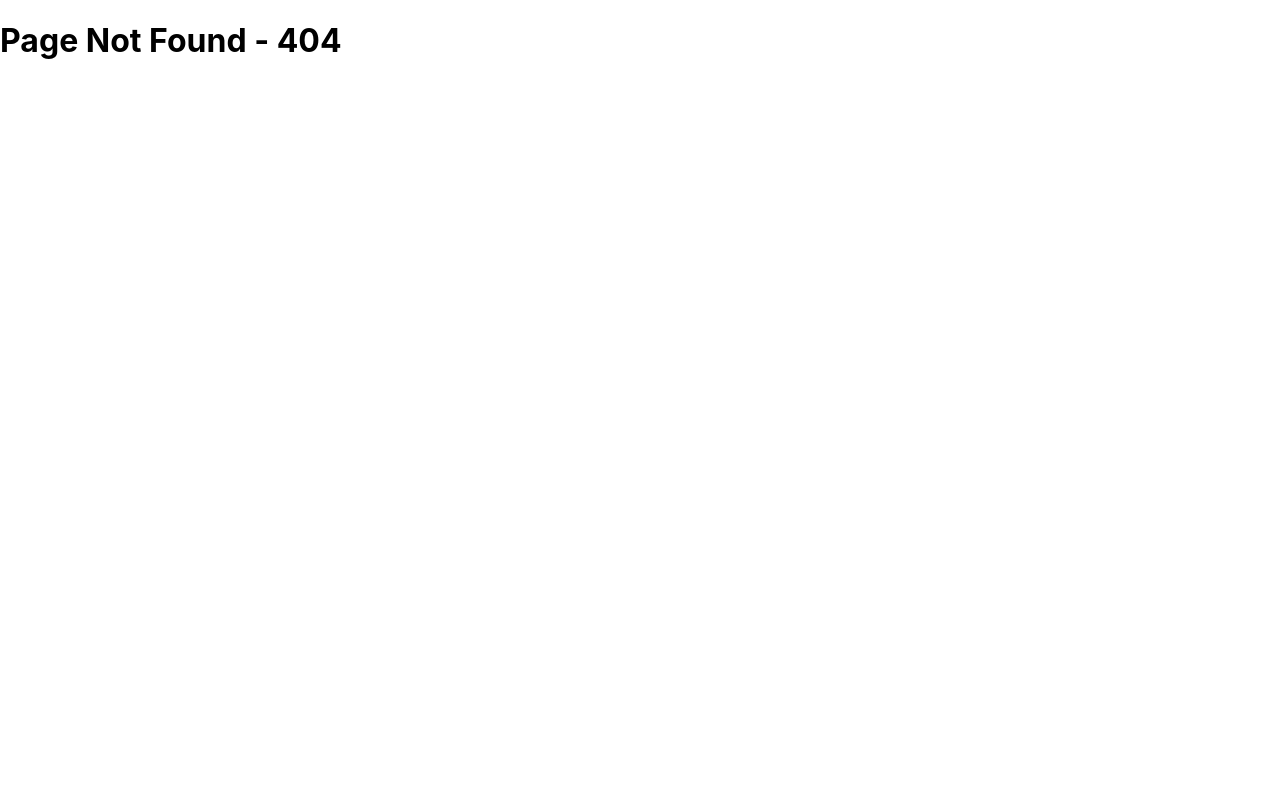
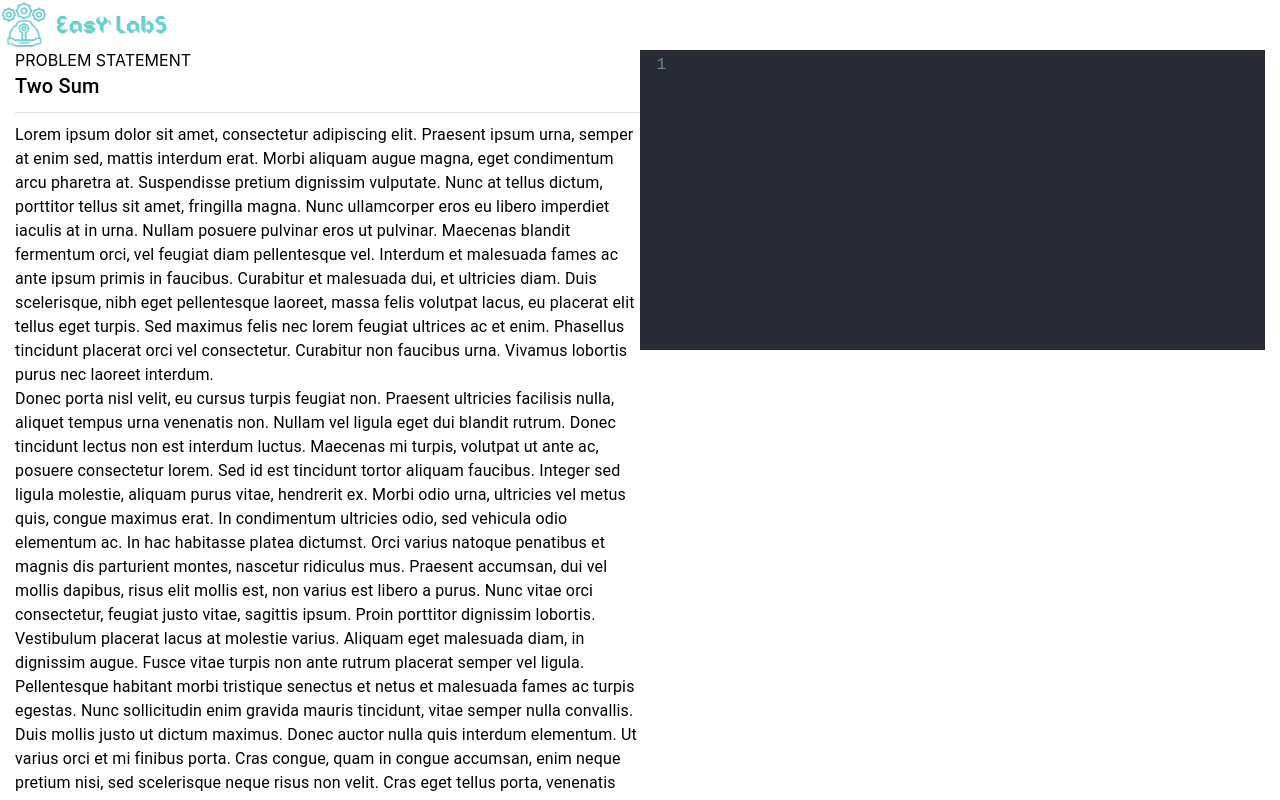
Before and after one commit to rajraman786/EasY-LabS, a React (Create React App) app in the folder client/: page /problem/1 in a window 1280 px wide. Before the commit this address had no page. Built offline with nearby package versions, Linux system fonts and the light colour scheme; the HTML template or start-up script is replaced by a standard one.

Commit message:
Editor page UI

```diff
--- a/client/package.json
+++ b/client/package.json
@@ -10,6 +10,7 @@
     "@testing-library/react": "^13.1.1",
     "@testing-library/user-event": "^13.5.0",
     "axios": "^0.27.2",
+    "codemirror": "^5.65.3",
     "react": "^18.1.0",
     "react-dom": "^18.1.0",
     "react-icons": "^4.3.1",
--- /dev/null
+++ b/client/src/components/CodeEditor/CodeEditor.css
@@ -0,0 +1,5 @@
+.CodeMirror {
+    font-size: 16px;
+    line-height: 1.4;
+    /* padding-top: 20px; */
+}
--- /dev/null
+++ b/client/src/components/CodeEditor/CodeEditor.jsx
@@ -0,0 +1,28 @@
+import { useEffect } from "react";
+import Codemirror from "codemirror";
+import "codemirror/lib/codemirror.css";
+import "codemirror/theme/dracula.css";
+import "codemirror/mode/javascript/javascript";
+import "codemirror/addon/edit/closetag";
+import "codemirror/addon/edit/closebrackets";
+import "./CodeEditor.css";
+
+const CodeEditor = ({ props }) => {
+    useEffect(() => {
+        const init = async () => {
+            await Codemirror.fromTextArea(document.getElementById("code-editor"), {
+                mode: { name: "javascript", json: true },
+                theme: "dracula",
+                autoCloseTags: true,
+                autoCloseBrackets: true,
+                lineNumbers: true,
+            });
+        };
+
+        init();
+    }, []);
+
+    return <textarea id="code-editor"></textarea>;
+};
+
+export default CodeEditor;
--- /dev/null
+++ b/client/src/components/CodeEditor/index.js
@@ -0,0 +1 @@
+export { default } from "./CodeEditor";
--- /dev/null
+++ b/client/src/pages/ProblemEditor/ProblemEditor.jsx
@@ -0,0 +1,80 @@
+import { Divider, Grid, Typography } from "@mui/material";
+import CodeEditor from "../../components/CodeEditor";
+import Logo from "../../assets/long-logo.png";
+
+const ProblemEditor = (props) => {
+    return (
+        <>
+            <div style={{ height: "50px" }}>
+                <img src={Logo} alt="logo" height="100%" />
+            </div>
+            <Grid
+                container
+                // rowSpacing={{ xs: 0, md: 0, lg: 0 }}
+                // columnSpacing={4}
+                justifyContent="center"
+                sx={{ height: "calc(100vh - 50px)", padding: "0 15px" }}
+            >
+                <Grid item xs={12} md={6} sx={{ overflowY: "scroll", height: "100%" }}>
+                    PROBLEM STATEMENT
+                    <Typography variant="h6">{"Two Sum"}</Typography>
+                    <Divider sx={{ margin: "10px 0" }} />
+                    <Typography>
+                        Lorem ipsum dolor sit amet, consectetur adipiscing elit. Praesent ipsum
+                        urna, semper at enim sed, mattis interdum erat. Morbi aliquam augue magna,
+                        eget condimentum arcu pharetra at. Suspendisse pretium dignissim vulputate.
+                        Nunc at tellus dictum, porttitor tellus sit amet, fringilla magna. Nunc
+                        ullamcorper eros eu libero imperdiet iaculis at in urna. Nullam posuere
+                        pulvinar eros ut pulvinar. Maecenas blandit fermentum orci, vel feugiat diam
+                        pellentesque vel. Interdum et malesuada fames ac ante ipsum primis in
+                        faucibus. Curabitur et malesuada dui, et ultricies diam. Duis scelerisque,
+                        nibh eget pellentesque laoreet, massa felis volutpat lacus, eu placerat elit
+                        tellus eget turpis. Sed maximus felis nec lorem feugiat ultrices ac et enim.
+                        Phasellus tincidunt placerat orci vel consectetur. Curabitur non faucibus
+                        urna. Vivamus lobortis purus nec laoreet interdum.
+                        <br />
+                        Donec porta nisl velit, eu cursus turpis feugiat non. Praesent ultricies
+                        facilisis nulla, aliquet tempus urna venenatis non. Nullam vel ligula eget
+                        dui blandit rutrum. Donec tincidunt lectus non est interdum luctus. Maecenas
+                        mi turpis, volutpat ut ante ac, posuere consectetur lorem. Sed id est
+                        tincidunt tortor aliquam faucibus. Integer sed ligula molestie, aliquam
+                        purus vitae, hendrerit ex. Morbi odio urna, ultricies vel metus quis, congue
+                        maximus erat. In condimentum ultricies odio, sed vehicula odio elementum ac.
+                        In hac habitasse platea dictumst. Orci varius natoque penatibus et magnis
+                        dis parturient montes, nascetur ridiculus mus. Praesent accumsan, dui vel
+                        mollis dapibus, risus elit mollis est, non varius est libero a purus. Nunc
+                        vitae orci consectetur, feugiat justo vitae, sagittis ipsum. Proin porttitor
+                        dignissim lobortis.
+                        <br />
+                        Vestibulum placerat lacus at molestie varius. Aliquam eget malesuada diam,
+                        in dignissim augue. Fusce vitae turpis non ante rutrum placerat semper vel
+                        ligula. Pellentesque habitant morbi tristique senectus et netus et malesuada
+                        fames ac turpis egestas. Nunc sollicitudin enim gravida mauris tincidunt,
+                        vitae semper nulla convallis. Duis mollis justo ut dictum maximus. Donec
+                        auctor nulla quis interdum elementum. Ut varius orci et mi finibus porta.
+                        Cras congue, quam in congue accumsan, enim neque pretium nisi, sed
+                        scelerisque neque risus non velit. Cras eget tellus porta, venenatis nisl
+                        id, dapibus risus. Donec ut odio vitae magna pretium tincidunt. Maecenas
+                        lectus turpis, tempus ac risus et, laoreet venenatis dolor. Suspendisse vel
+                        pretium quam, ut posuere enim. Vestibulum ante ipsum primis in faucibus orci
+                        luctus et ultrices posuere cubilia curae;
+                        <br />
+                        Mauris ipsum risus, bibendum sed lectus ut, varius hendrerit neque. Proin
+                        accumsan, metus volutpat pretium rutrum, velit magna sagittis orci, sit amet
+                        tempor elit diam eu lectus. Nullam mollis tellus sit amet erat feugiat, et
+                        scelerisque lorem tempor. Nunc placerat turpis vel gravida ultrices. Donec
+                        eleifend magna lorem, non posuere mauris hendrerit nec. Nam pellentesque
+                        eros ut turpis tincidunt feugiat. Duis ornare nibh et mauris tempor
+                        imperdiet.
+                    </Typography>
+                </Grid>
+                <Grid item xs={12} md={6} sx={{ height: "100%" }}>
+                    {/* CODE EDITOR */}
+                    <CodeEditor />
+                </Grid>
+            </Grid>
+        </>
+    );
+};
+
+export default ProblemEditor;
--- /dev/null
+++ b/client/src/pages/ProblemEditor/index.js
@@ -0,0 +1 @@
+export { default } from "./ProblemEditor";
--- a/client/src/router/RenderRoutes.jsx
+++ b/client/src/router/RenderRoutes.jsx
@@ -4,6 +4,7 @@ import Home from "../pages/Home";
 import GetStarted from "../pages/GetStarted";
 import SignUp from "../pages/SignUp";
 import Login from "../pages/Login";
+import ProblemEditor from "../pages/ProblemEditor";
 import NotFound from "../pages/NotFound";
 
 // const Login = lazy(() => import("pages/auth/Login"));
@@ -114,6 +115,14 @@ const ROUTES = [
         props: {},
         routes: [],
     },
+    {
+        path: "/problem/:id",
+        key: "PROBLEM",
+        exact: true,
+        component: ProblemEditor,
+        props: {},
+        routes: [],
+    },
 ];
 
 export default ROUTES;
```
Also changed, not shown: 1 other file (tests, documents, lock files or other folders).
